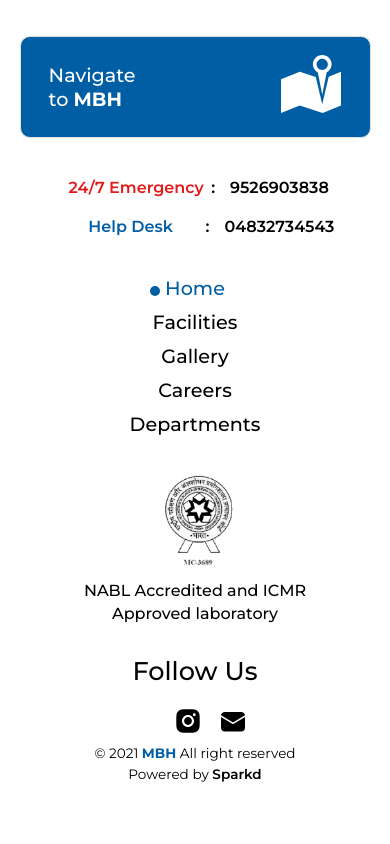
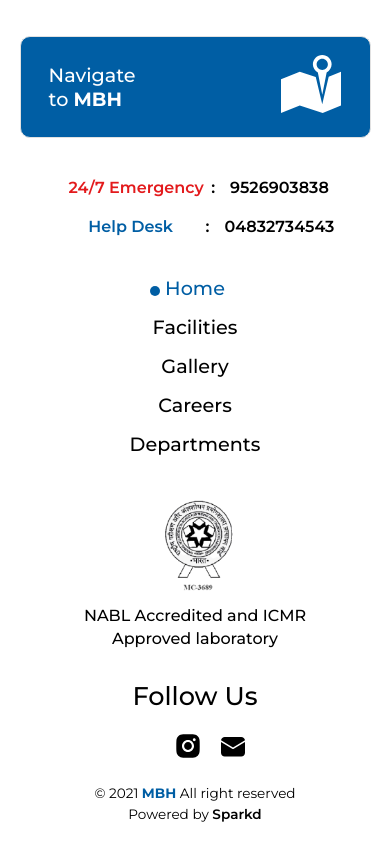
Before and after one commit to nivedin/mbhHospital, a React (Create React App) app: page / in a window 390 px wide. Shown: the part 4995-5839 px from the top of the page. Before the commit the page ends 5784 px from the top, so only its background shows below. Built offline with nearby package versions, Linux system fonts and the light colour scheme; some icons are missing.

Commit message:
changed footer design 1

```diff
--- a/src/styles/style.scss
+++ b/src/styles/style.scss
@@ -447,6 +447,9 @@ footer {
         li {
           list-style: none;
           margin-bottom: 10px;
+          @media only screen and (max-width: 700px) {
+            margin-bottom: 15px;
+          }
           a {
             font-size: 1.2rem;
             font-weight: 500;
@@ -515,6 +518,9 @@ footer {
   }
   .footer {
     text-align: center;
+    @media only screen and (max-width: 700px) {
+      margin: 20px 0;
+    }
     p {
       margin: 5px 0;
       @media only screen and (max-width: 700px) {
```
Also changed, not shown: 16 other files (tests, documents, lock files or other folders).
